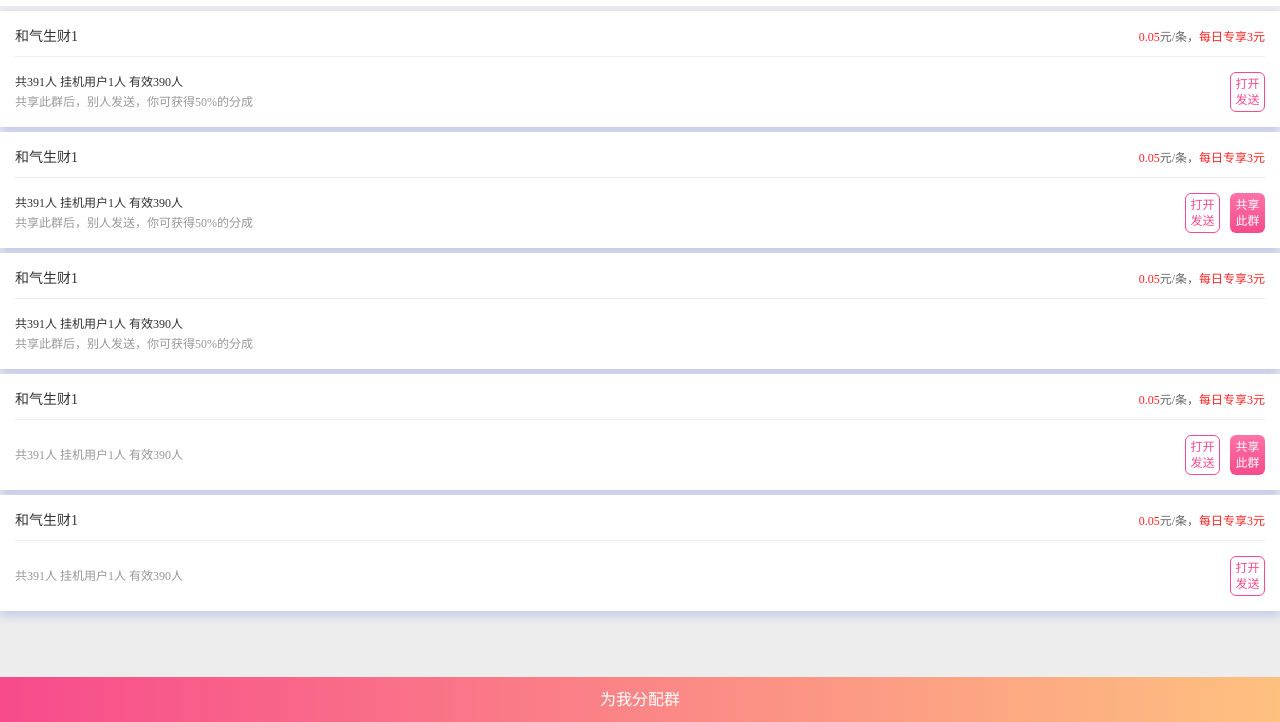
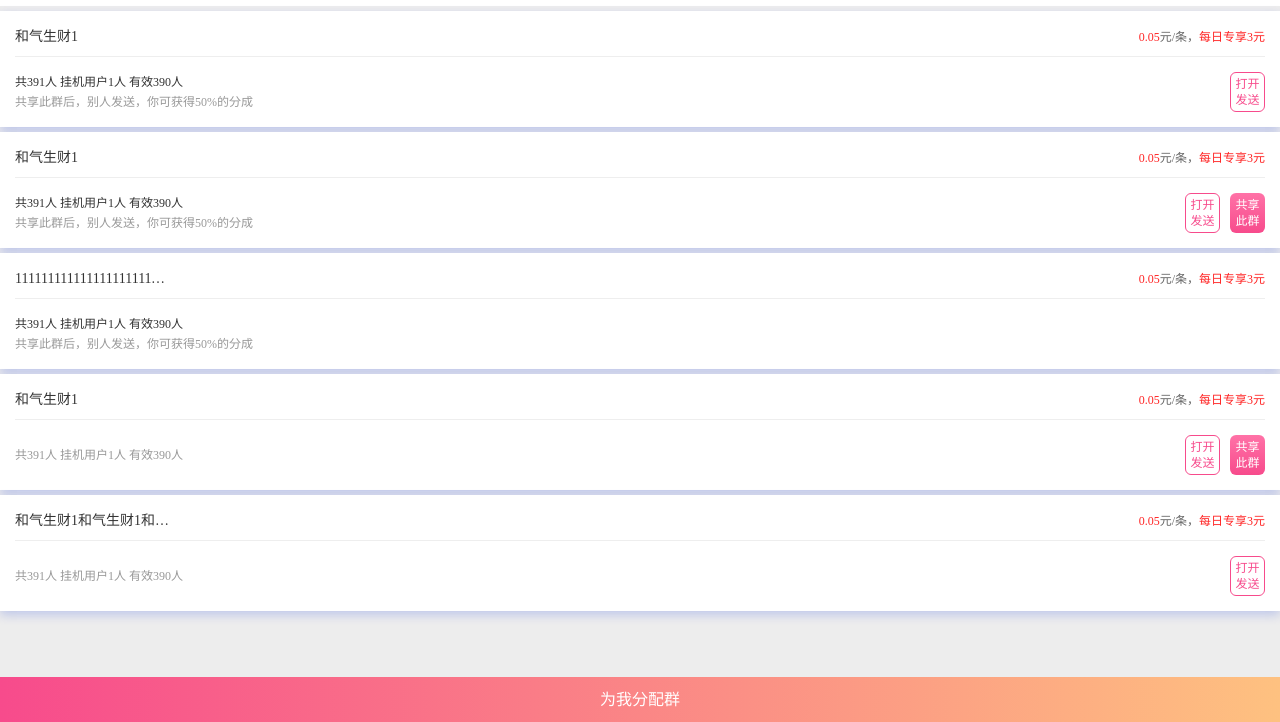
Before and after one commit to zhanglilan/profit-html, a plain HTML site: page 微信群管理.html in a window 1280 px wide. Shown: the part 78-800 px from the top of the page. Drawn offline with Linux system fonts and the light colour scheme.

Commit message:
微信群管理 title 最多10个字超出点点点显示

```diff
--- a/css/mian.css
+++ b/css/mian.css
@@ -527,3 +527,9 @@ header .user img{
 	font-size: 14px;
 	border-radius: 200px;
 }
+.text-ellipsis{
+	width: 155px;
+    overflow: hidden;
+    text-overflow: ellipsis;
+    white-space: nowrap;
+}
--- a/微信群管理.html
+++ b/微信群管理.html
@@ -28,7 +28,7 @@
 					<ul>
 						<li>
 							<div class="df jsb titleLine">
-								<p>和气生财1</p>
+								<p class="text-ellipsis">和气生财1</p>
 								<p class="font12"><span class="c-red">0.05</span>元/条，<span class="c-red">每日专享3元</span></p>
 							</div>
 							<div class="df ac jsb  m-t-15">
@@ -43,7 +43,7 @@
 						</li>
 						<li>
 							<div class="df jsb titleLine">
-								<p>和气生财1</p>
+								<p class="text-ellipsis">和气生财1</p>
 								<p class="font12"><span class="c-red">0.05</span>元/条，<span class="c-red">每日专享3元</span></p>
 							</div>
 							<div class="df ac jsb  m-t-15">
@@ -59,7 +59,7 @@
 						</li>
 						<li>
 							<div class="df jsb titleLine">
-								<p>和气生财1</p>
+								<p class="text-ellipsis">111111111111111111111111111111111111111111</p>
 								<p class="font12"><span class="c-red">0.05</span>元/条，<span class="c-red">每日专享3元</span></p>
 							</div>
 							<div class="df ac jsb  m-t-15">
@@ -71,7 +71,7 @@
 						</li>
 						<li>
 							<div class="df jsb titleLine">
-								<p>和气生财1</p>
+								<p class="text-ellipsis">和气生财1</p>
 								<p class="font12"><span class="c-red">0.05</span>元/条，<span class="c-red">每日专享3元</span></p>
 							</div>
 							<div class="df ac jsb  m-t-15">
@@ -86,7 +86,7 @@
 						</li>
 						<li>
 							<div class="df jsb titleLine">
-								<p>和气生财1</p>
+								<p class="text-ellipsis">和气生财1和气生财1和气生财1和气生财1</p>
 								<p class="font12"><span class="c-red">0.05</span>元/条，<span class="c-red">每日专享3元</span></p>
 							</div>
 							<div class="df ac jsb  m-t-15">
@@ -104,7 +104,7 @@
 					<ul>
 						<li>
 							<div class="df jsb titleLine">
-								<p>已打开已打开已打开</p>
+								<p class="text-ellipsis">已打开已打开已打开已打开已打开已打开已打开已打开已打开已打开已打开已打开</p>
 								<p class="font12"><span class="c-red">0.05</span>元/条，<span class="c-red">每日专享3元</span></p>
 							</div>
 							<div class="df ac jsb  m-t-15">
@@ -123,7 +123,7 @@
 					<ul>
 						<li>
 							<div class="df jsb titleLine">
-								<p>已共享已共享</p>
+								<p class="text-ellipsis">已共享已共享已共享已共享已共享已共享已共享已共享</p>
 								<p class="font12"><span class="c-red">0.05</span>元/条，<span class="c-red">每日专享3元</span></p>
 							</div>
 							<div class="df ac jsb  m-t-15">
```
